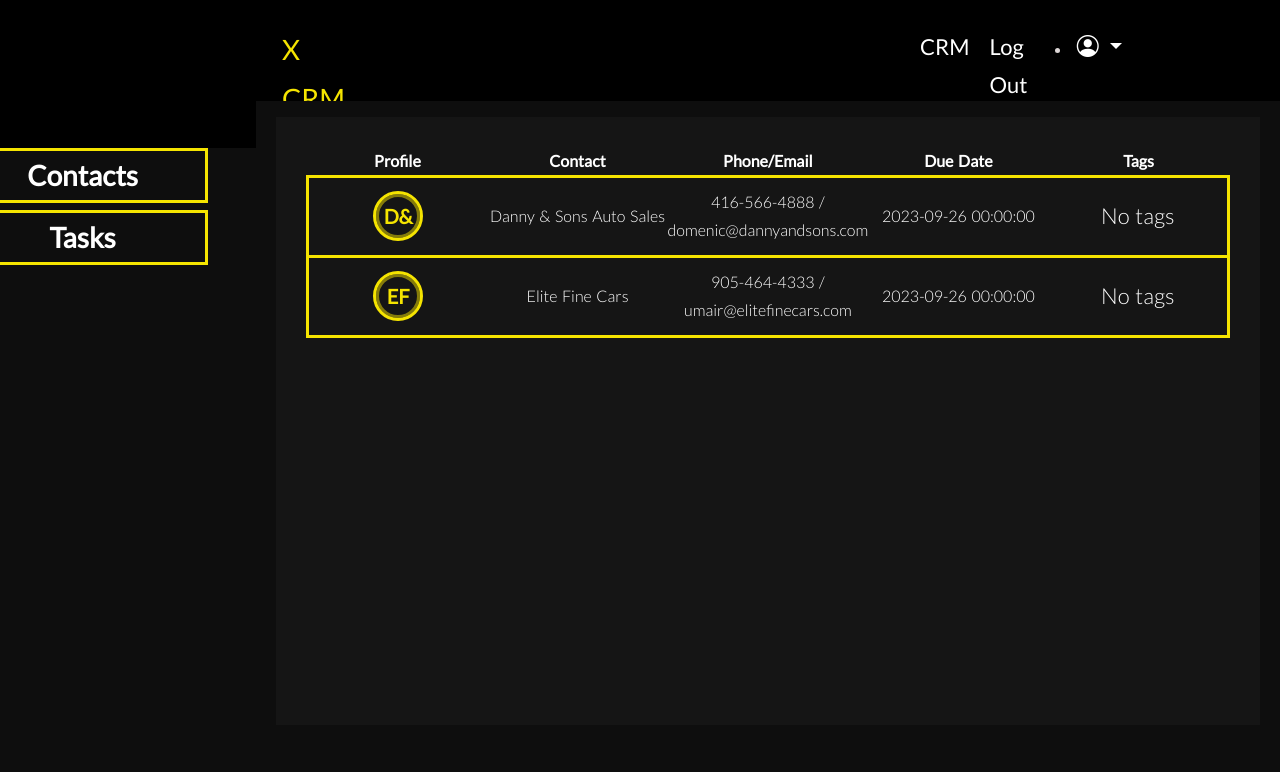
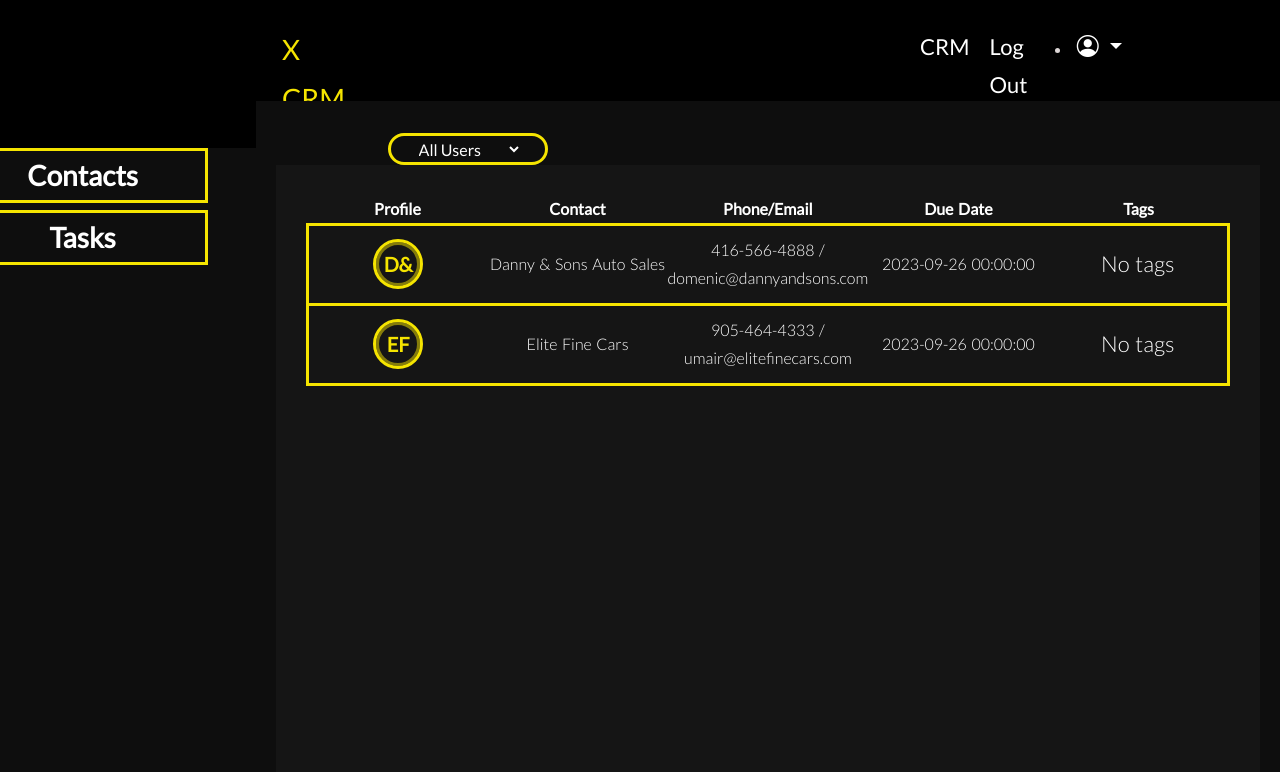
Before and after one commit to burnsie000/crm, a Flask app: page /upcoming_due_dates in a window 1280 px wide. Shown: the top 772 px of the page. Run offline with Flask 3, Linux system fonts and the light colour scheme; a user stored in the database is signed in; data comes from the database, SQL or seed files in the repository; both versions use the stored data as it was after the commit; some libraries are stand-ins or nearby versions.

Commit message:
added functionality so that you can assign tasks to specific users and you can sort tasks by user in your organization

```diff
--- a/app.py
+++ b/app.py
@@ -16,7 +16,7 @@ from datetime import datetime
 from math import ceil
 import smtplib
 from email.mime.text import MIMEText
-
+from collections import defaultdict
 
 app = Flask(__name__)
 
@@ -146,14 +146,19 @@ def upcoming_due_dates():
     current_time = datetime.utcnow()
 
     page = request.args.get('page', 1, type=int)
+    selected_user_id = request.args.get('user_id', 'all')
     per_page = 10  # Number of items per page
 
-    # Query to join CRM and Note, filter by organization_id and due date.
+    # Base query
     query = (db.session.query(CRM, Note)
              .join(Note, Note.contact_id == CRM.id)
              .filter(Note.due_date > current_time)
              .filter(CRM.organization_id == current_user.organization_id)
              .order_by(Note.due_date.asc()))
+
+    # If a specific user is selected
+    if selected_user_id != 'all':
+        query = query.filter(Note.assigned_to == selected_user_id)
 
     # Pagination
     items = query.offset((page - 1) * per_page).limit(per_page).all()
@@ -164,8 +169,11 @@ def upcoming_due_dates():
     pages = list(range(1, total_pages + 1))
 
     # Additional code for pagination links
-    next_url = url_for('upcoming_due_dates', page=page + 1) if page < total_pages else None
-    prev_url = url_for('upcoming_due_dates', page=page - 1) if page > 1 else None
+    next_url = url_for('upcoming_due_dates', page=page + 1, user_id=selected_user_id) if page < total_pages else None
+    prev_url = url_for('upcoming_due_dates', page=page - 1, user_id=selected_user_id) if page > 1 else None
+
+    # Fetch all users in the organization for the dropdown
+    all_users = User.query.filter_by(organization_id=current_user.organization_id).all()
 
     return render_template('upcoming_due_dates.html',
                            contacts_with_due_dates=items,
@@ -174,8 +182,9 @@ def upcoming_due_dates():
                            total_pages=total_pages,
                            current_page=page,
                            pages=pages,
+                           all_users=all_users,
+                           selected_user_id=selected_user_id,
                            user=current_user)
-
 
 s = URLSafeTimedSerializer(app.secret_key)
 def send_email(subject, recipient, body):
@@ -346,12 +355,14 @@ def save_notes(id):
     # Check if the contact belongs to the same organization as the current user
     if contact.organization_id == current_user.organization_id:
         due_date_str = request.form.get('due_date')
+        assigned_to_user_id = request.form.get('assigned_to')
         due_date = datetime.strptime(due_date_str, '%Y-%m-%d') if due_date_str else None
         new_note = Note(
             content=request.form.get('notes'),
             contact_id=id,
             due_date=due_date,
-            organization_id=current_user.organization_id  # new line
+            organization_id=current_user.organization_id,
+            assigned_to=assigned_to_user_id  # new line
         )
         db.session.add(new_note)
         db.session.commit()
@@ -366,7 +377,8 @@ def save_notes(id):
 def contact_detail(id):
     contact = CRM.query.get_or_404(id)
     notes = Note.query.filter_by(contact_id=id, organization_id=current_user.organization_id).all()
-    return render_template('contact_detail.html', contact=contact, notes=notes, user=current_user)
+    organization_users = User.query.filter_by(organization_id=current_user.organization_id).all()
+    return render_template('contact_detail.html', contact=contact, notes=notes, user=current_user, organization_users=organization_users)
 
 
 @app.route('/CRM', methods=['GET', 'POST'])
--- a/my_package/models.py
+++ b/my_package/models.py
@@ -72,3 +72,4 @@ class Note(db.Model):
     due_date = db.Column(db.DateTime(timezone=True), nullable=True)
     organization_id = db.Column(db.Integer, db.ForeignKey('organization.id'))
     organization = db.relationship('Organization', back_populates='notes')
+    assigned_to = db.Column(db.Integer, db.ForeignKey('user.id'))
--- a/my_package/static/css/main.css
+++ b/my_package/static/css/main.css
@@ -1203,3 +1203,46 @@ input[type=file]::file-selector-button {
 .search-button:focus {
   outline: none;
 }
+.assigned-to {
+  display: inline-block;
+  position: relative;
+  margin-left: 2em;
+  margin-top: 1em;
+  color: white;
+  background-color: rgb(14,14,14);
+  width: 12em;
+  height: 2em;
+  border-color: #F5E400;
+  border-style: solid;
+  left: 5em;
+  top: 5em;
+}
+.assigned-to-tasks {
+  display: block;
+  position: relative;
+  margin-left: 2em;
+  margin-top: 1em;
+  color: white;
+  background-color: rgb(14,14,14);
+  width: 10em;
+  height: 2em;
+  border-color: #F5E400;
+  border-style: solid;
+  left: 5em;
+  justify-content: center;
+  text-align: center;
+  padding-left: 1em;
+  padding-right: 1em;
+  border-radius: 1em;
+}
+.assigned-to-selector {
+  background-color: transparent;
+  color: white;
+  border: transparent;
+}
+.assigned-to-selector:focus {
+  background-color: transparent;
+  color: white;
+  border: transparent;
+  outline: none;
+}
--- a/my_package/templates/contact_detail.html
+++ b/my_package/templates/contact_detail.html
@@ -54,6 +54,12 @@
     <textarea class="notes-txt-input" name="notes" id="notes"></textarea>
     <label class="label-due-date" for="due_date">Due Date:</label>
     <input type="date" name="due_date" id="due_date">
+    <select class="assigned-to" name="assigned_to">
+        <!-- Loop through all users in the organization and create an option for each -->
+        {% for user in organization_users %}
+            <option value="{{ user.id }}">{{ user.firstname }} {{ user.lastname }}</option>
+        {% endfor %}
+    </select>
     <button class="notes-submit-btn" type="submit">Save Note</button>
 </form>
 
--- a/my_package/templates/upcoming_due_dates.html
+++ b/my_package/templates/upcoming_due_dates.html
@@ -17,6 +17,15 @@
 
         </div>
         <div class="crm-contacts">
+            <form class="assigned-to-tasks" method="get" action="{{ url_for('upcoming_due_dates') }}">
+                <select class="assigned-to-selector" name="user_id" onchange="this.form.submit()">
+                    <option value="all" {% if selected_user_id == 'all' %}selected{% endif %}>All Users</option>
+                    {% for user in all_users %}
+                    <option value="{{ user.id }}" {% if selected_user_id|string == user.id|string %}selected{% endif %}>{{ user.firstname }} {{ user.lastname }}</option>
+
+                    {% endfor %}
+                </select>
+            </form>
             <table class="contacts-section">
                 <tr class="crm-header">
                     <th class="crm-header-item">Profile</th>
```
Also changed, not shown: instance/database.db.
